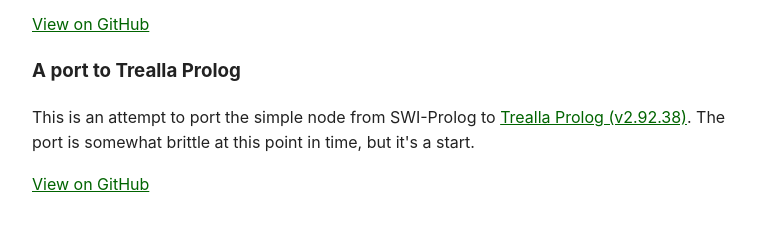
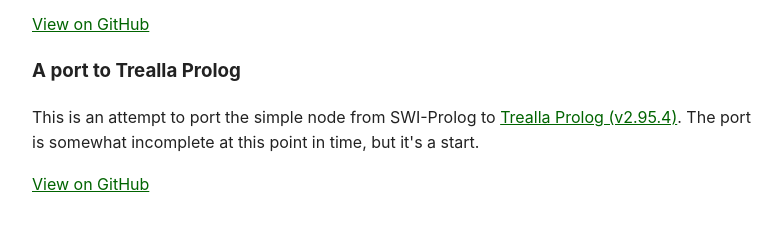
Before and after one commit to torbjornlager/book-project-home, a Jekyll site: the page pocs.html, which Jekyll copies as it is, in a window 1280 px wide. Shown: the part 807-1049 px from the top of the page, without its empty margins (248-1030 px from the left). Built offline with Jekyll 4.4.1, drawn with Linux system fonts in a browser that asks for light colours.

Commit message:
Update pocs.html

```diff
--- a/pocs.html
+++ b/pocs.html
@@ -79,8 +79,8 @@
 
   <p>
     This is an attempt to port the simple node from SWI-Prolog to
-    <a href="https://github.com/trealla-prolog/trealla">Trealla Prolog (v2.92.38)</a>.
-    The port is somewhat brittle at this point in time, but it's a start.
+    <a href="https://github.com/trealla-prolog/trealla">Trealla Prolog (v2.95.4)</a>.
+    The port is somewhat incomplete at this point in time, but it's a start.
   </p>
 
   <p>
```
